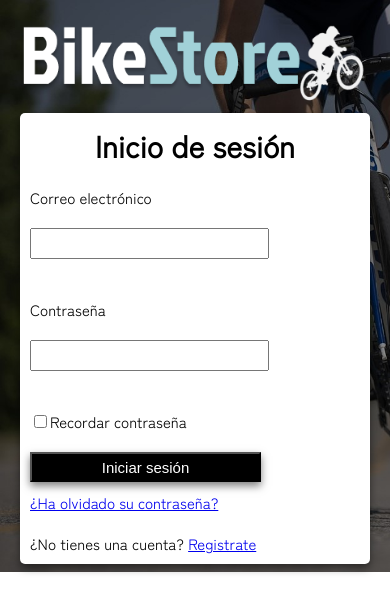
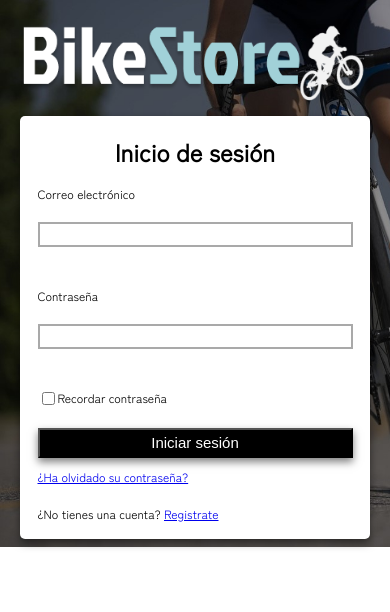
Before and after one commit to SebastianRodP/BikeStorePAGE, a React (Vite) app in the folder Frontend/: page /inicio in a window 390 px wide. Shown: the top 612 px of the page. Built offline with nearby package versions, Linux system fonts and the light colour scheme.

Commit message:
verificacion de correo al registrar
ahora se verifica si el correo que se intenta registrar ya esta registrado y ya esta el "responsive" :)

```diff
--- a/Frontend/src/Components/Inicio_sesion/inicio-sesion.jsx
+++ b/Frontend/src/Components/Inicio_sesion/inicio-sesion.jsx
@@ -81,11 +81,11 @@ function MyLoginPage() {
 
 
     return (
-        <div onSubmit={handleSubmit} className='todo'>
+        <div>
             <img className='logo' src={logo} alt="Logo" />
-            <div className='formulario'>
+            <div onSubmit={handleSubmit} className='form'>
+
                 <h1 className='tit'>Inicio de sesión</h1>
-
                 <div className='correo'>
                     <div>Correo electrónico</div>
                     <input
@@ -117,13 +117,12 @@ function MyLoginPage() {
                 <div className='btnc'>
                     <button className='boton' onClick={handleSubmit}>Iniciar sesión</button>
                 </div>
-                  <div className='reccontra'>
+                <div className='reccontra'>
                     <Link to="/reccontra">¿Ha olvidado su contraseña?</Link>
                 </div>
                 <div>
                     ¿No tienes una cuenta? <Link to="/registro">Registrate</Link>
                 </div>
-
             </div>
         </div>
     );
--- a/Frontend/src/Components/Inicio_sesion/inisesion.css
+++ b/Frontend/src/Components/Inicio_sesion/inisesion.css
@@ -6,78 +6,39 @@
 body{
 background-image: url(../../assets/img/imgInicioRegistro/fondo.jpg);
 background-size: cover;
-background-repeat: no-repeat;
-display: flex;
-flex-direction: column;
+background-repeat: repeat;
 font-family: "Zen Kaku Gothic New", sans-serif;
-font-style: normal;
-align-items: center;
-}
-.tit{
-	margin-top: 0px;
-	display: flex;
-	justify-content: center;
-}
-.formulario{
-	background-color: white;
-	padding: 30px;
-	max-width: 350px;
-	font-size: 15px;
-	border-radius: 5px;
-	box-shadow: 0 4px 8px rgba(0, 0, 0, 0.5);
-	display: flex;
-	flex-direction: column;
 }
 
-.todo{
-	display: flex;
-	flex-direction: column;
-	justify-content: center;
-}
-.correo{
-	margin-bottom:20px;
-}
-.logo{
-	height: auto;
-	width: 350px;
-}
-
-.contraseña{
-	margin-bottom: 5px;
-	display: flex;
-	flex-direction: column;
-}
-.reccontra{
+.reccontra {
   margin-top: 0px;
-}
-.nombre{
-	margin-bottom: 20px;
-}
-.contras{
-	display: flex;
-	flex-direction: row;
-	justify-content: space-between;
-
-}
-.reccontra{
   display: flex;
   flex-direction: row;
   margin-bottom: 20px;
 }
-.btnc{
+
+
+.nombre {
+  margin-bottom: 20px;
+}
+
+.contras {
+  display: flex;
+  flex-direction: row;
+  justify-content: space-between;
+}
+
+.btnc {
   margin-bottom: 0px;
 }
-.crearc{
+
+.crearc {
   display: flex;
   flex-direction: row;
   justify-content: center;
 }
-.inpus{
-	height: 25px;
-	width: 320px;
 
-}
-.boton{
+.boton {
   height: 30px;
   width: 320px;
   background-color: black;
@@ -89,28 +50,29 @@ align-items: center;
   box-shadow: 0 4px 8px rgba(0, 0, 0, 0.5);
   cursor: pointer;
   margin-bottom: 10px;
+  min-width: 315px;
 }
-.n{
+.form{
+	background-color: white;
+	padding:5%;
+	min-width: 100%;
+	display: flex;
+	flex-direction: column;
+	box-shadow: 0 4px 8px rgba(0, 0, 0, 0.5);
+	border-radius: 5px;
+}
+
+.inpus {
+	min-width: 315px;
+	border: solid 2px darkgray;
+	box-sizing: border-box;
+	align-items: center;
+	font-size: 16px;
+}
+
+.n {
   color: black;
   font-weight: bold;
-}
-
-@media screen and (max-width: 768px) {
-    .formulario {
-        padding: 20px;
-    }
-}
-
-@media screen and (max-width: 576px) {
-    .formulario {
-        padding: 10px;
-    }
-    .inpus, .boton {
-        width: 70%;
-        max-width: none;
-		display: flex;
-		justify-content: center;
-    }
 }
 
 .error {
@@ -119,12 +81,45 @@ align-items: center;
   margin-top: 5px;
   max-width: 230px;
   max-height: 10px;
+}
 
-}
-.aceptarc{
+.aceptarc {
   margin-bottom: 20px;
 }
-.cuenta{
+
+.cuenta {
   display: flex;
   justify-content: center;
 }
+
+/* pantallas medianas */
+@media (max-width: 992px) {
+  body {
+    font-size: 14px;
+  }
+    .form {
+    min-width: 70%;
+  }
+
+  .inpus {
+	max-width: 8px;
+  }
+  .boton{
+	max-width: 8px;
+  }
+}
+
+/* pantallas pequeñas */
+@media (max-width: 768px) {
+  body {
+    font-size: 12px;
+  }
+  .form {
+    min-width: 70%;
+  }
+
+  .inpus {
+    background-color: white;
+  }
+
+}
--- a/Frontend/src/Components/Registro_user/register.jsx
+++ b/Frontend/src/Components/Registro_user/register.jsx
@@ -60,7 +60,26 @@ function MyLoginPage() {
 
         if (esFormularioValido) {
             try {
-                // Insertar datos en la tabla de Supabase
+                const { data: usuarios, error: errorConsulta } = await supabase
+                    .from('usuarios')
+                    .select('*')
+                    .eq('correo', correo);
+
+                if (errorConsulta) {
+                    console.error('Error al consultar el correo:', errorConsulta.message);
+                    return;
+                }
+
+                if (usuarios && usuarios.length > 0) {
+                    console.log('El correo ya está en uso.');
+                    setErrores(prevErrores => ({
+                        ...prevErrores,
+                        correo: 'El correo ya está en uso.'
+                    }));
+                    return;
+                }
+
+                // insertar datos en  Supabase
                 const { data, error } = await supabase
                     .from('usuarios')
                     .insert([{ nombre, correo, contraseña: password, idrol: 2 }]);
@@ -78,6 +97,7 @@ function MyLoginPage() {
             console.log('El formulario contiene errores. Por favor, corríjalos.');
         }
     };
+
 
     return (
         <div className='todo'>
--- a/Frontend/src/Components/recuperar_pass/Recuperar_pass.jsx
+++ b/Frontend/src/Components/recuperar_pass/Recuperar_pass.jsx
@@ -60,10 +60,8 @@ function MyLoginPage() {
             console.log('Número de documento:', usuario.nodocumento);
             console.log('Dirección:', usuario.direccion);
 
-            // Verificación de contraseña y mensaje de bienvenida
             console.log('Bienvenido usuario');
 
-            // Actualizar contraseña en la base de datos
             const { error: updateError } = await client
                 .from('usuarios')
                 .update({ contraseña: password })
```
Lines whose indentation alone changed are shown as unchanged.
